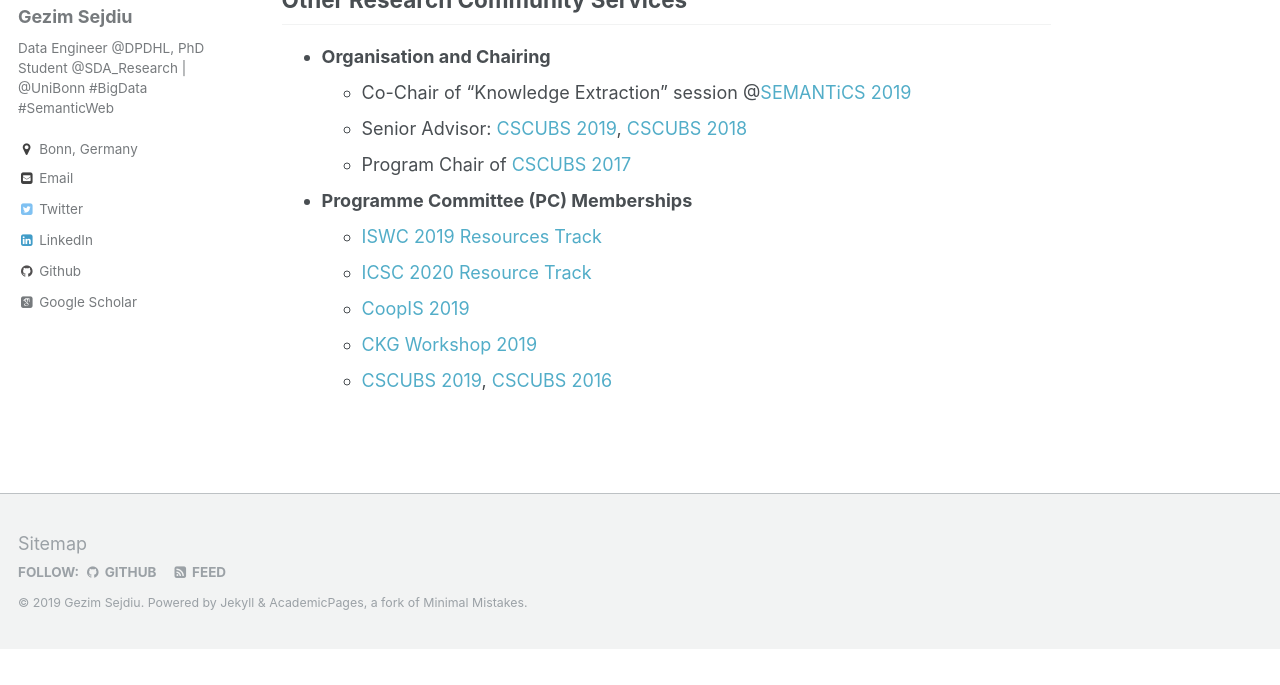
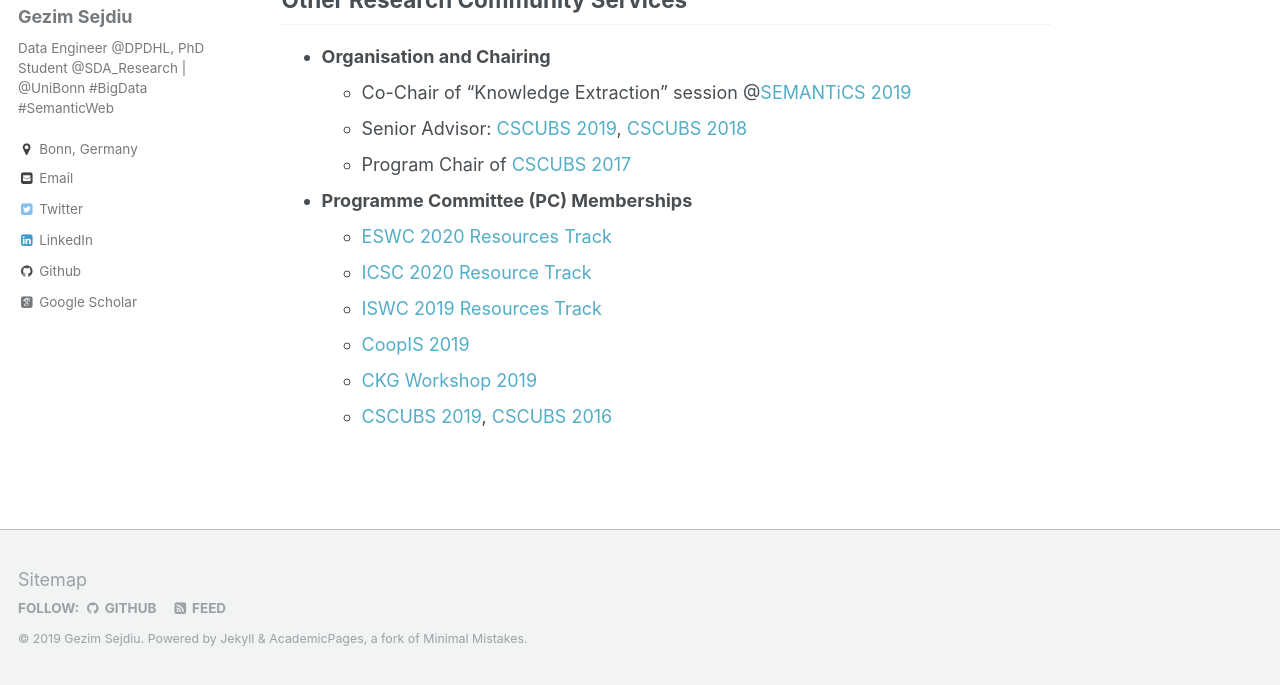
Before and after one commit to GezimSejdiu/gezimsejdiu.github.io, a Jekyll site: the page built from _pages/activities.md, in a window 1280 px wide and 900 px high, scrolled down 995 px, cut to the strip 215-900 px from the top of the window. Built offline with Jekyll 4.4.1, drawn with Linux system fonts in a browser that asks for light colours; some web fonts are replaced; before the commit the page ends 1859 px from its top, so only the background shows below that.

Commit message:
Update activities:: Add ESWC PC membership

```diff
--- a/_pages/activities.md
+++ b/_pages/activities.md
@@ -39,8 +39,9 @@ I. Ermilov, J. Lehmann, **G. Sejdiu**, L. Bühmann, P. Westphal, C. Stadler, S.
     * Program Chair of [CSCUBS 2017](http://cscubs.cs.uni-bonn.de/2017/)
 
   * **Programme Committee (PC) Memberships**
+    * [ESWC 2020 Resources Track](https://2020.eswc-conferences.org/)
+    * [ICSC 2020 Resource Track](https://www.ieee-icsc.org/)
     * [ISWC 2019 Resources Track](https://iswc2019.semanticweb.org/)
-    * [ICSC 2020 Resource Track](https://www.ieee-icsc.org/)
     * [CoopIS 2019](http://www.otmconferences.org/index.php/conferences/coopis19)
     * [CKG Workshop 2019](https://wiki.foodmedy.com/index.php/CKG2019)
     * [CSCUBS 2019](http://cscubs.cs.uni-bonn.de/2019/), [CSCUBS 2016](http://cscubs.cs.uni-bonn.de/2016/)
```
